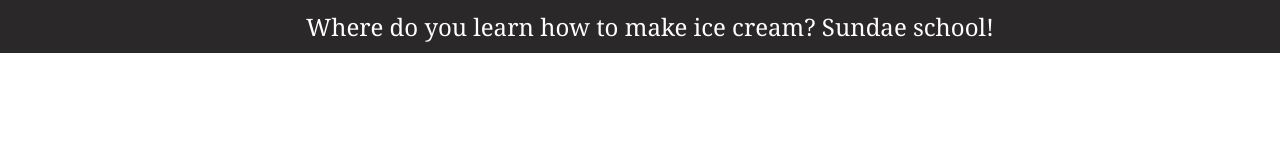
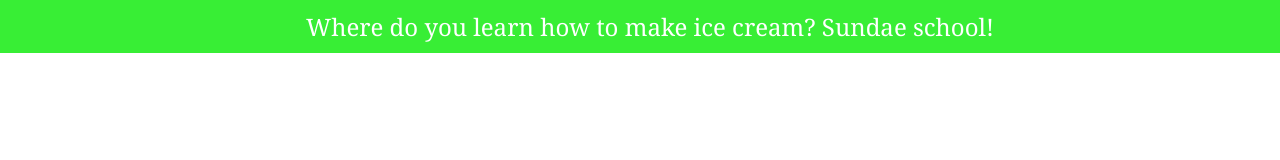
Before and after one commit to soumyajitpadhan/JavaScript, a plain HTML site: page Exercise - 3/index.html in a window 1280 px wide. Drawn offline with Linux system fonts and the light colour scheme.

Commit message:
Background color change

```diff
--- a/Exercise - 3/style.css
+++ b/Exercise - 3/style.css
@@ -10,7 +10,7 @@ body {
 }
 
 #joke {
-    background-color: rgb(42, 40, 40);
+    background-color: rgb(56, 238, 53);
     color: white;
     font-size: 1.5em;
     font-family: Georgia, 'Times New Roman', Times, serif;
```
